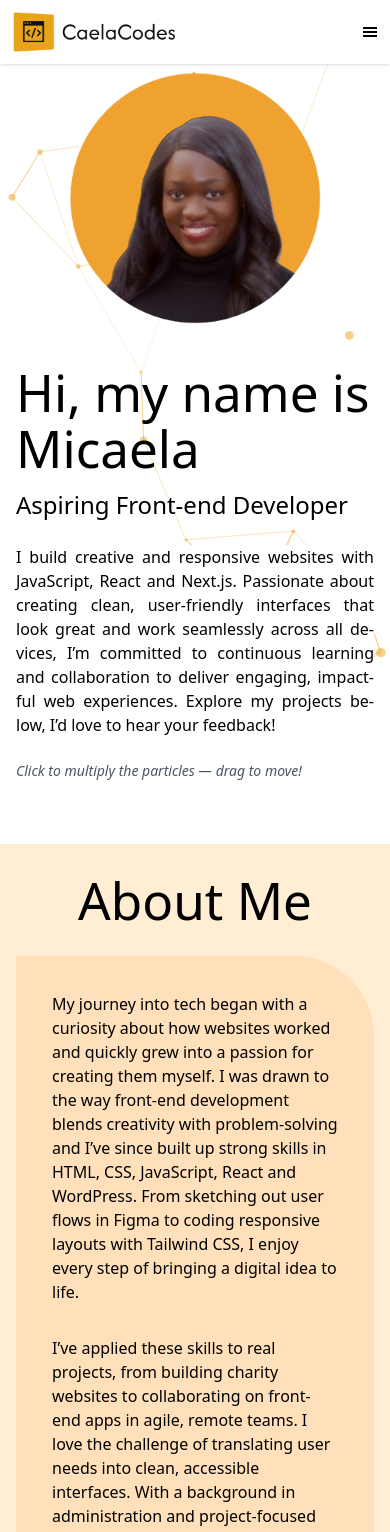
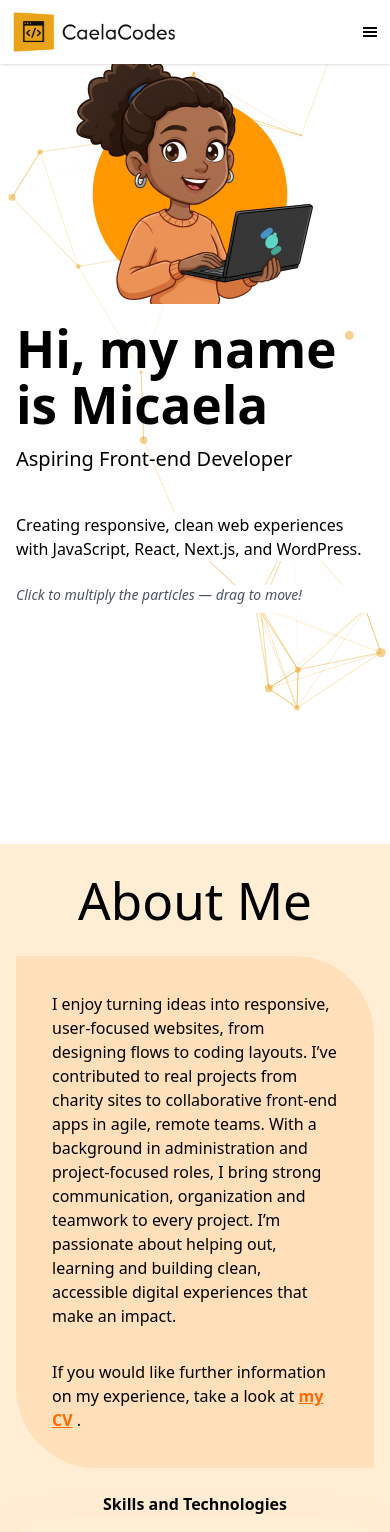
Before and after one commit to mickeymic25/caela-codes, a React (Vite) app: page / in a window 390 px wide. Shown: the top 1532 px of the page. Built offline with nearby package versions, Linux system fonts and the light colour scheme.

Commit message:
fix/resolve responsive design issue and update headshot

```diff
--- a/src/components/common/Cards.jsx
+++ b/src/components/common/Cards.jsx
@@ -14,12 +14,13 @@ function Cards({ image, title, description, button, tools }) {
         },
       }}
       whileHover={{ scale: 1.1 }}
+      viewport={{ once: true }}
       className="project-cards flex sm:flex-row md:flex-col border w-full h-full sm:max-w-sm md:max-w-md lg:max-w-lg  bg-white border-gray-50 rounded-4xl shadow-lg  shadow-[#FFBB5C]"
     >
       <div className="project-content flex flex-col flex-grow p-6">
         <img
           src={image}
-          className="object-cover rounded-xl h-full md:h-[218px] w-full  bg-orange-100"
+          className="object-cover rounded-xl w-full h-[200px] md:h-[218px] lg:h-[250px] bg-orange-100"
         />
         <h2 className=" font-bold mt-2 mb-2">{title}</h2>
         <p>{description}</p>
--- a/src/components/common/NavBar.jsx
+++ b/src/components/common/NavBar.jsx
@@ -14,8 +14,8 @@ function NavBar() {
           <img src={caelacodeslogo} className="h-10" />
         </div>
 
-        <div className="hidden md:flex md:pl-2">
-          <ul className="md:flex md:m-auto md:gap-x-36 ">
+        <div className="hidden md:flex md:gap-8 lg:gap-16 items-center">
+          <ul className="flex gap-4 md:gap-6 lg:gap-8">
             <li>
               <a href="#about" className={linkStyles}>
                 About Me
--- a/src/components/sections/AboutMe.jsx
+++ b/src/components/sections/AboutMe.jsx
@@ -22,27 +22,19 @@ function AboutMe() {
               },
             }}
             viewport={{ once: true }}
-            className="text-base sm:text-lg md:text-xl md:w-3/5 p-9   bg-[#FFE0BB]  space-y-8 rounded-tr-[5rem] rounded-bl-[5rem] text-left md:p-10"
+            className="flex flex-col justify-center items-center text-base sm:text-lg md:text-xl md:w-3/5 p-9   bg-[#FFE0BB]  space-y-8 rounded-tr-[5rem] rounded-bl-[5rem] text-left md:p-10"
           >
-            <p>
-              My journey into tech began with a curiosity about how websites
-              worked and quickly grew into a passion for creating them myself. I
-              was drawn to the way front-end development blends creativity with
-              problem-solving and I’ve since built up strong skills in HTML,
-              CSS, JavaScript, React and WordPress. From sketching out user
-              flows in Figma to coding responsive layouts with Tailwind CSS, I
-              enjoy every step of bringing a digital idea to life.
+            <p className="">
+              I enjoy turning ideas into responsive, user-focused websites, from
+              designing flows to coding layouts. I’ve contributed to real
+              projects from charity sites to collaborative front-end apps in
+              agile, remote teams. With a background in administration and
+              project-focused roles, I bring strong communication, organization
+              and teamwork to every project. I’m passionate about helping out,
+              learning and building clean, accessible digital experiences that
+              make an impact.
             </p>
-            <p>
-              I’ve applied these skills to real projects, from building charity
-              websites to collaborating on front-end apps in agile, remote
-              teams. I love the challenge of translating user needs into clean,
-              accessible interfaces. With a background in administration and
-              project-focused roles, I bring strong communication, organisation,
-              and teamwork into every project. I’m eager to continue growing in
-              a hands-on apprenticeship where I can contribute, learn from
-              experienced developers and help build impactful digital products.
-            </p>
+
             <p>
               If you would like further information on my experience, take a
               look at{" "}
--- a/src/components/sections/ContactSection.jsx
+++ b/src/components/sections/ContactSection.jsx
@@ -10,10 +10,9 @@ function ContactSection() {
     >
       <h1 className="contact-title py-3">Contact me </h1>
       <p className="text-wrap text-left text-base bg-white sm:text-lg md:text-xl max-w-3/4">
-        I am currently open to entry-level software development roles and
-        collaboration opportunities. Whether you're building something exciting
-        or looking for a motivated team member, I would love to hear from you!
-        Feel free to reach out via email, LinkedIn, or GitHub.
+        I am currently open to opportunities. Whether you're building something
+        exciting or looking for a motivated team member, I would love to hear
+        from you! Feel free to reach out via email, LinkedIn, or GitHub.
       </p>
       <div className="flex gap-14">
         <motion.a
--- a/src/components/sections/HeroBanner.jsx
+++ b/src/components/sections/HeroBanner.jsx
@@ -15,13 +15,11 @@ function HeroBanner() {
   };
 
   return (
-    <div className="flex flex-col lg:flex-row-reverse sm:max-w-screen h-screen">
+    <div className="flex flex-col lg:flex-row-reverse sm:max-w-screen min-h-screen">
       <div className="flex justify-center items-center lg:w-1/2 pt-12 md:pt-3">
         <img
           src={headshot}
-          className="h-[300px] md:h-full w-auto
-
-          "
+          className="h-64 md:h-80 lg:h-[80vh] w-auto object-contain"
         />
       </div>
       <motion.div
@@ -29,27 +27,28 @@ function HeroBanner() {
         initial="hidden"
         whileInView="show"
         viewport={{ once: true }}
-        className="text-left m-4  md:mt-20 lg:w-1/2  lg:mt-72"
+        className="flex flex-col justify-center text-left m-4 md:mt-12 lg:mt-0 lg:w-1/2"
       >
-        <motion.h1 variants={fadeInLeft} className="text-2xl md:text-4xl mb-3">
+        <motion.h1
+          variants={fadeInLeft}
+          className="text-3xl sm:text-4xl md:text-5xl font-bold mb-3"
+        >
           Hi, my name is Micaela
         </motion.h1>
 
-        <motion.p variants={fadeInLeft} className="text-2xl md:text-4xl mb-3">
+        <motion.p
+          variants={fadeInLeft}
+          className="text-xl sm:text-2xl md:text-3xl font-medium mb-4"
+        >
           Aspiring Front-end Developer
         </motion.p>
 
-
         <motion.p
           variants={fadeInLeft}
-          className="text-base text-justify text-balance hyphens-auto sm:text-lg md:text-xl lg:text-2xl bg-white my-6 md:my-12"
+          className="text-base sm:text-lg md:text-xl lg:text-2xl text-left max-w-prose my-6 md:my-8 bg-white "
         >
-          I build creative and responsive websites with JavaScript, React and
-          Next.js. Passionate about creating clean, user-friendly interfaces
-          that look great and work seamlessly across all devices, I’m committed
-          to continuous learning and collaboration to deliver engaging,
-          impactful web experiences. Explore my projects below, I’d love to hear
-          your feedback!
+          Creating responsive, clean web experiences with JavaScript, React,
+          Next.js, and WordPress.
         </motion.p>
 
         <motion.p
```
Also changed, not shown: src/components/data/data.js (+76 -73 lines), src/assets/headshot.png.
